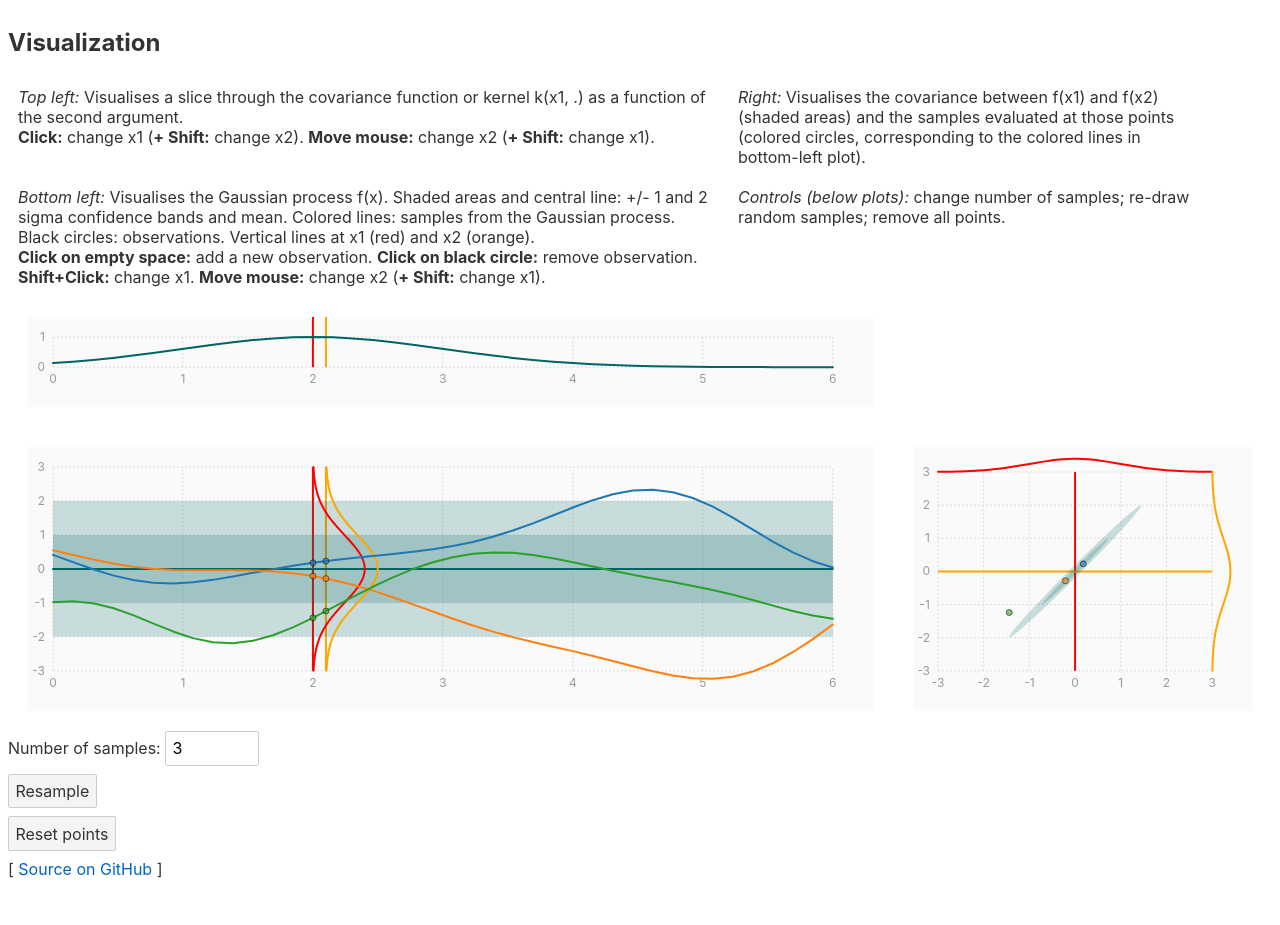
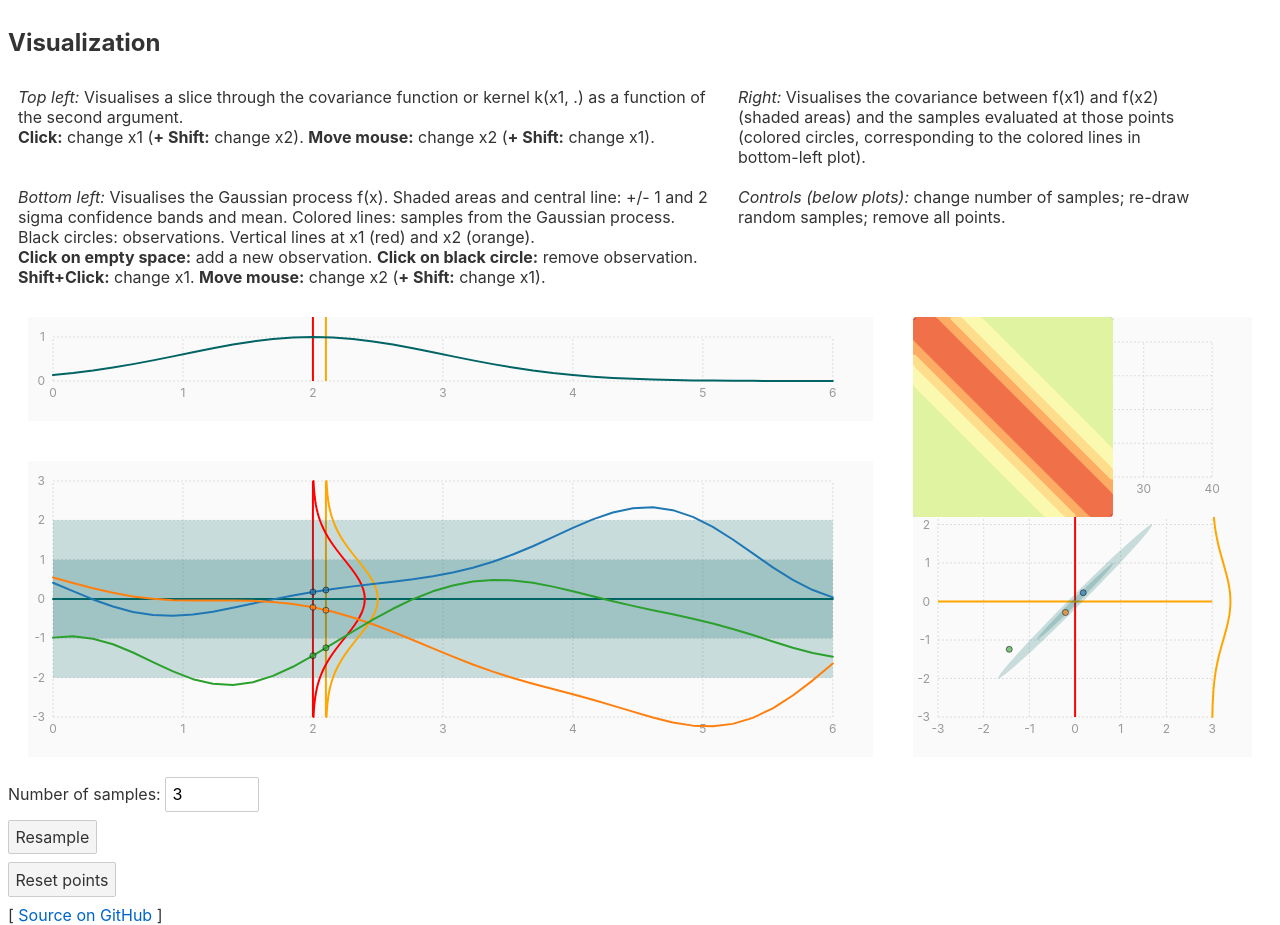
Before and after one commit to st--/interactive-gp-visualization, a Svelte app: page / in a window 1280 px wide. Before the commit the page ends 879 px from the top, so only its background shows below. Built offline with nearby package versions, Linux system fonts and the light colour scheme.

Commit message:
WIP: 2d covariance matrix plot (requires d3-contour, d3-geo)

```diff
--- a/package.json
+++ b/package.json
@@ -14,10 +14,14 @@
     "@rollup/plugin-typescript": "^8.0.0",
     "@tsconfig/svelte": "^1.0.0",
     "@types/d3-array": "^2.9.0",
+    "@types/d3-contour": "^2.0.0",
+    "@types/d3-geo": "^2.0.0",
     "@types/d3-random": "^2.2.0",
     "@types/d3-scale": "^3.2.2",
     "@types/d3-scale-chromatic": "^2.0.0",
     "d3-array": "latest",
+    "d3-contour": "^2.0.0",
+    "d3-geo": "^2.0.1",
     "d3-random": "^2.2.2",
     "d3-scale": "latest",
     "d3-scale-chromatic": "^2.0.0",
--- a/src/App.svelte
+++ b/src/App.svelte
@@ -30,6 +30,7 @@ Future thoughts:
   import Kernelplot from "./Kernelplot.svelte";
   import Covariance from "./Covariance.svelte";
   import RandomSample from "./RandomSample.svelte";
+  import KernelTwoD from "./KernelTwoD.svelte";
   import { x1, x2, vs } from "./store.js";
   import { sqexp, matern12, white, sumKernel } from "./kernels.js";
   import { linspace, matrixSqrt, sampleMvn, covEllipse } from "./mymath.js";
@@ -132,6 +133,9 @@ Future thoughts:
     <div class="squarechart" style="grid-area: covariance;">
       <Covariance {atX1} {atX2} {covProps} />
     </div>
+    <div class="squarechart" style="grid-area: kernel2d;">
+      <KernelTwoD {covMat} />
+    </div>
   </div>
   <RandomSample xsLength={xs.length} />
   <button
@@ -166,7 +170,7 @@ Future thoughts:
     grid-template-rows: 30% 70%;
     grid-template-columns: 70% 30%;
     grid-template-areas:
-      "kernel ."
+      "kernel kernel2d"
       "line covariance";
   }
   .chart {
--- /dev/null
+++ b/src/KernelTwoD.svelte
@@ -0,0 +1,91 @@
+<!-- Copyright (c) 2021 ST John -->
+<script>
+  import { onMount } from "svelte";
+  import { scaleLinear, scaleSequential } from "d3-scale";
+  import { interpolateSpectral } from "d3-scale-chromatic";
+  import { contours } from "d3-contour";
+  import { geoPath, geoIdentity } from "d3-geo";
+  import { x1, x2 } from "./store.js";
+  import { linspace } from "./mymath.js";
+  import { getSVGpoint } from "./getsvgpoint.js";
+  import Axes from "./Axes.svelte";
+  export let covMat;
+
+  let svg;
+  let width = 300;
+  let height = 300;
+
+  const padding = { top: 25, right: 40, bottom: 40, left: 25 };
+
+  $: xTicks = height > 180 ? linspace(0, 40, 5) : linspace(0, 40, 3);
+  $: yTicks = xTicks;
+
+  // TODO: fix aspect ratio to be square!
+  $: xScale = scaleLinear()
+    .domain([minX, maxX])
+    .range([padding.left, width - padding.right]);
+
+  $: yScale = scaleLinear()
+    .domain([minX, maxX])
+    .range([height - padding.bottom, padding.top]);
+
+  $: minX = Math.min.apply(null, xTicks);
+  $: maxX = Math.max.apply(null, xTicks);
+
+  $: contourGenerator = contours().size([covMat.rows, covMat.columns]);
+  $: flatCov = covMat.transpose().to1DArray();
+  $: console.log(flatCov);
+  $: contourGeo = linspace(-1, 1, 10).map((threshold) =>
+    contourGenerator.contour(flatCov, threshold)
+  );
+  $: contourPaths = contourGeo.map(geoPath(geoIdentity().scale(5)));
+  $: console.log(contourPaths);
+
+  $: color = scaleSequential([10, 0], interpolateSpectral);
+  onMount(resize);
+
+  function resize() {
+    ({ width, height } = svg.getBoundingClientRect());
+  }
+  function handleMousemove(event) {
+    const pt = getSVGpoint(svg, event);
+    const newX = xScale.invert(pt.x);
+    const newY = yScale.invert(pt.y);
+    x1.set(newX);
+    x2.set(newY);
+  }
+</script>
+
+<svelte:window on:resize={resize} />
+
+<svg bind:this={svg} on:mousemove={handleMousemove}>
+  <Axes {xScale} {yScale} {xTicks} {yTicks} {width} {height} {padding} />
+  {#each contourPaths as contourPath, i}
+    <path d={contourPath} style="fill: {color(i)};" />
+  {/each}
+</svg>
+
+<style>
+  svg {
+    width: 100%;
+    height: 100%;
+  }
+
+  circle {
+    fill: orange;
+    fill-opacity: 0.6;
+    stroke: rgba(0, 0, 0, 0.5);
+  }
+
+  .path-line {
+    fill: none;
+    stroke: rgb(0, 100, 100);
+    stroke-linejoin: round;
+    stroke-linecap: round;
+    stroke-width: 2;
+  }
+
+  .path-area {
+    fill: rgba(0, 100, 100, 0.2);
+  }
+</style>
```
Also changed, not shown: 1 other file (tests, documents, lock files or other folders).
